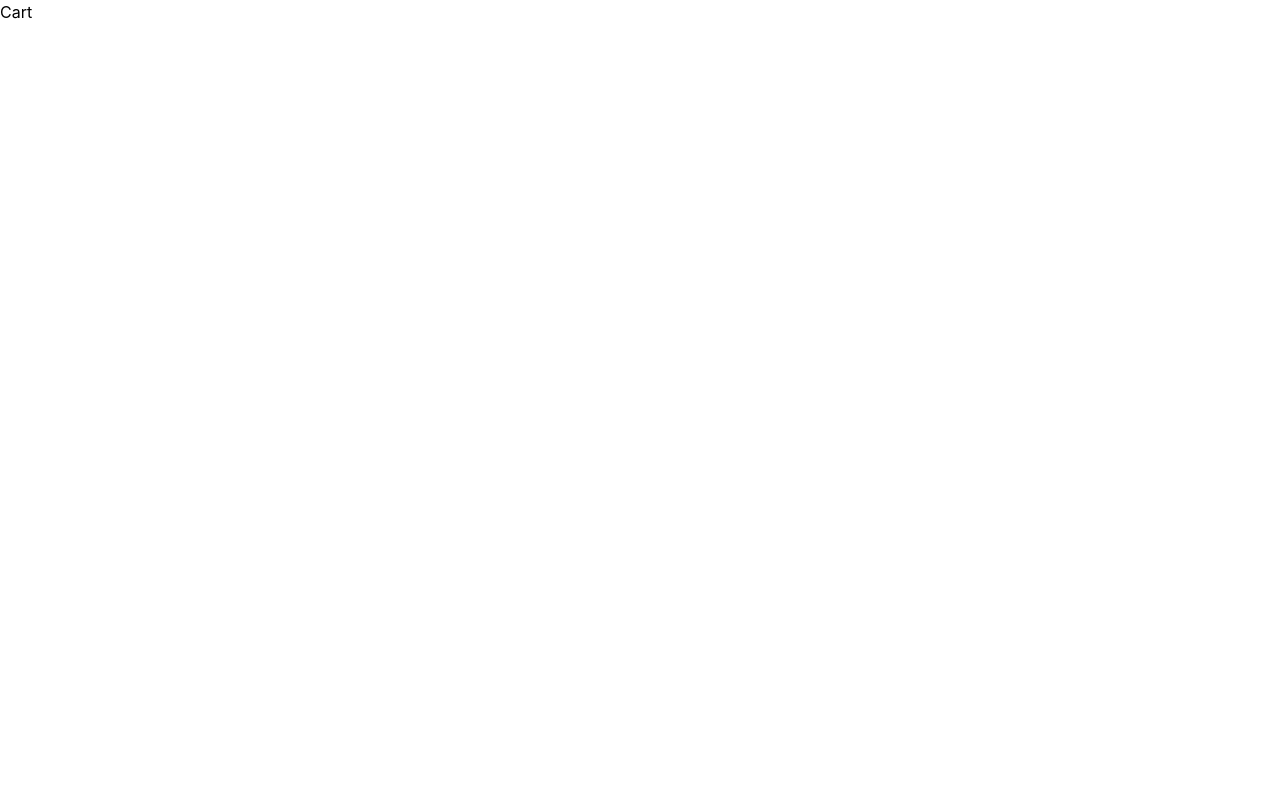
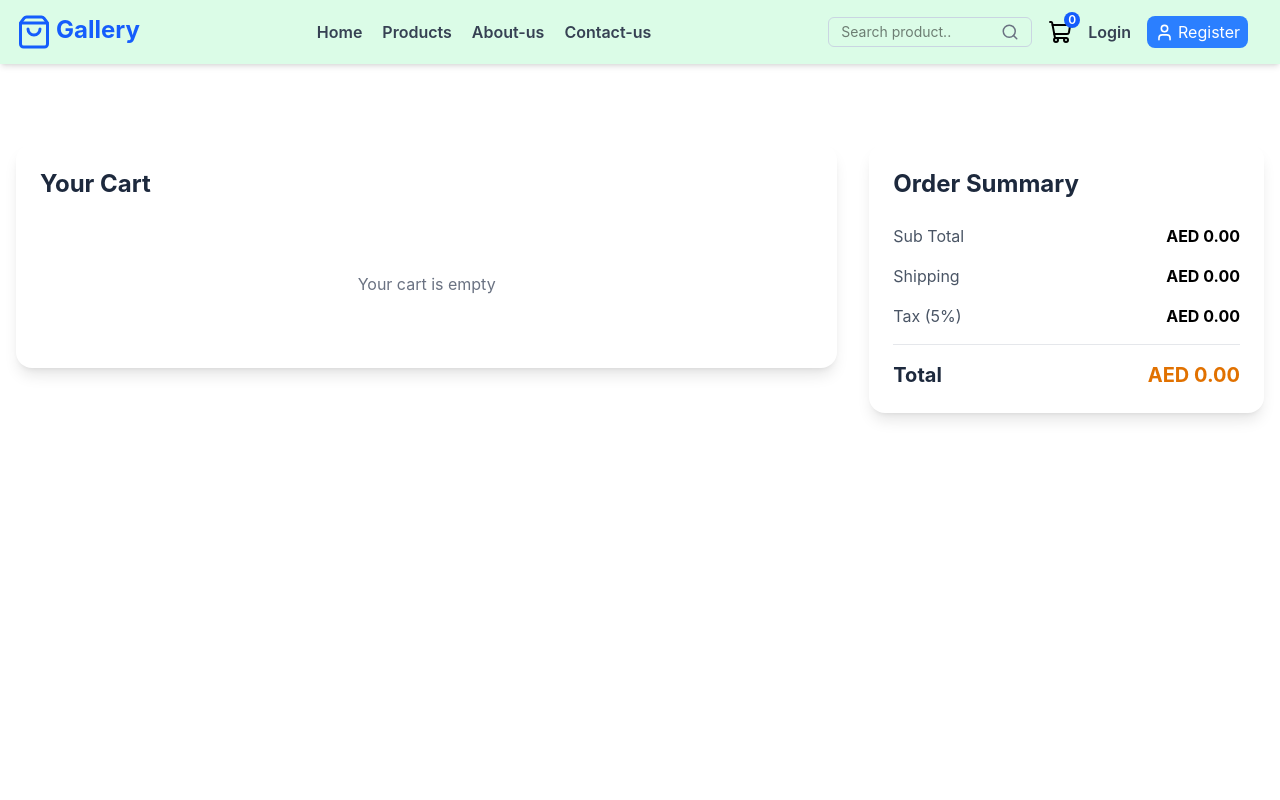
Before and after one commit to shapeshkanth/Ecommerce_web, a React app in the folder frontend/: page /cart in a window 1280 px wide. Shown: the top 800 px of the page. Built offline with nearby package versions, Linux system fonts and the light colour scheme; the HTML template or start-up script is replaced by a standard one.

Commit message:
add cart order summary calculation

```diff
--- a/frontend/src/cart/Cart.jsx
+++ b/frontend/src/cart/Cart.jsx
@@ -1,7 +1,78 @@
 import React from 'react'
+import { useSelector } from 'react-redux'
+import PageTitle from '../components/PageTitle';
+import Navbar from '../components/Navbar';
+import Footer from '../components/Footer';
+import { CartItems } from './CartItems';
 
 export const Cart = () => {
+
+    const {error,loading, success, cartItems, message}=useSelector((state)=>state.cart);
+    const subTotal=cartItems.reduce((acc,item)=>acc+(item.price*item.quantity),0);
+    const tax=subTotal*0.18;
+    const shippingCharges=cartItems.length===0 ? 0: (subTotal>500 ? 0 : 50);
+    const Total =subTotal+tax+shippingCharges;
+console.log(cartItems)
   return (
-    <div>Cart</div>
+    <>
+    <PageTitle title={"Your cart"}/>
+    <Navbar/>
+    <main className='pt-20 pb-10 min-h-screen'>
+      <div className='container mx-auto px-4'>
+        <div className='grid grid-cols-1 lg:grid-cols-3 gap-8'>
+          <div className='lg:col-span-2'>
+             <div className='bg-white rounded-2xl shadow-lg p-6'>
+               <h2 className='text-2xl font-bold text-slate-800 mb-6'> Your Cart</h2>
+               <div className='space-y-4'>
+                  {cartItems.length===0 ? (
+                    <div className='text-center py-12'>
+                      <p className='text-gray-500'>
+                        Your cart is empty
+                      </p>
+                    </div>
+                  ):(
+                    cartItems.map((item)=>(
+                      <CartItems item={item} key={item.product}/>
+                    ))
+                  )}
+               </div>
+             </div>
+          </div>
+          <div className='lg:col-span-1'>
+            <div className='bg-white rounded-2xl shadow-lg p-6 sticky top-24'>
+              <h2 className='text-2xl font-bold text-slate-800 mb-6'> Order Summary</h2>
+              <div className='space-y-4'>
+               <div className='flex justify-between'>
+                <span className='text-gray-600'>Sub Total</span>
+                <span className='font-bold'> AED {subTotal.toFixed(2)}</span>
+               </div>
+
+               <div className='flex justify-between'>
+                <span className='text-gray-600'>Shipping</span>
+                <span className='font-bold'> AED {shippingCharges.toFixed(2)}</span>
+               </div>
+
+               <div className='flex justify-between'>
+                <span className='text-gray-600'>Tax (5%)</span>
+                <span className='font-bold'> AED {tax.toFixed(2)}</span>
+               </div>
+
+               <div className='border-t border-gray-200 pt-4'>
+                 <div className='flex justify-between'>
+                  <span className='text-xl font-bold text-slate-800'>Total</span>
+                  <span className='text-xl font-bold text-amber-600'> AED {Total.toFixed(2)}</span>
+                 </div>
+               </div>
+
+              </div>
+            </div>
+          </div>
+        </div>
+
+      </div>
+
+    </main>
+    <Footer/>
+    </>
   )
 }
--- /dev/null
+++ b/frontend/src/cart/CartItems.jsx
@@ -0,0 +1,7 @@
+import React from 'react'
+
+export const CartItems = () => {
+  return (
+    <div>CartItems</div>
+  )
+}
--- a/frontend/src/features/cart/cartSlice.js
+++ b/frontend/src/features/cart/cartSlice.js
@@ -9,6 +9,7 @@
         return {
             product:data.singleproduct._id,
             name:data.singleproduct.name,
+            price:data.singleproduct.price,
             image:data.singleproduct.image[0].url,
             stock:data.singleproduct.stock,
             quantity
@@ -34,6 +35,7 @@
         },
         removeSuccess:(state)=>{
          state.success=false;
+
         }
     },
     extraReducers:(builder)=>{
--- a/frontend/src/pages/ProductDetails.jsx
+++ b/frontend/src/pages/ProductDetails.jsx
@@ -17,7 +17,7 @@
 const ProductDetails = () => {
     const dispatch = useDispatch();
     const {product, error, loading} = useSelector((state)=>state.product);
-    const {loading:cartLoading,error:cartError,success,message}= useSelector((state)=>state.cart)
+    const {loading:cartLoading,error:cartError,success,message,cartItems}= useSelector((state)=>state.cart)
     const [userRating,setUserRating] = useState(0)
     const [quantity, setQuantity]=useState(1);
     const { id } = useParams();
```
